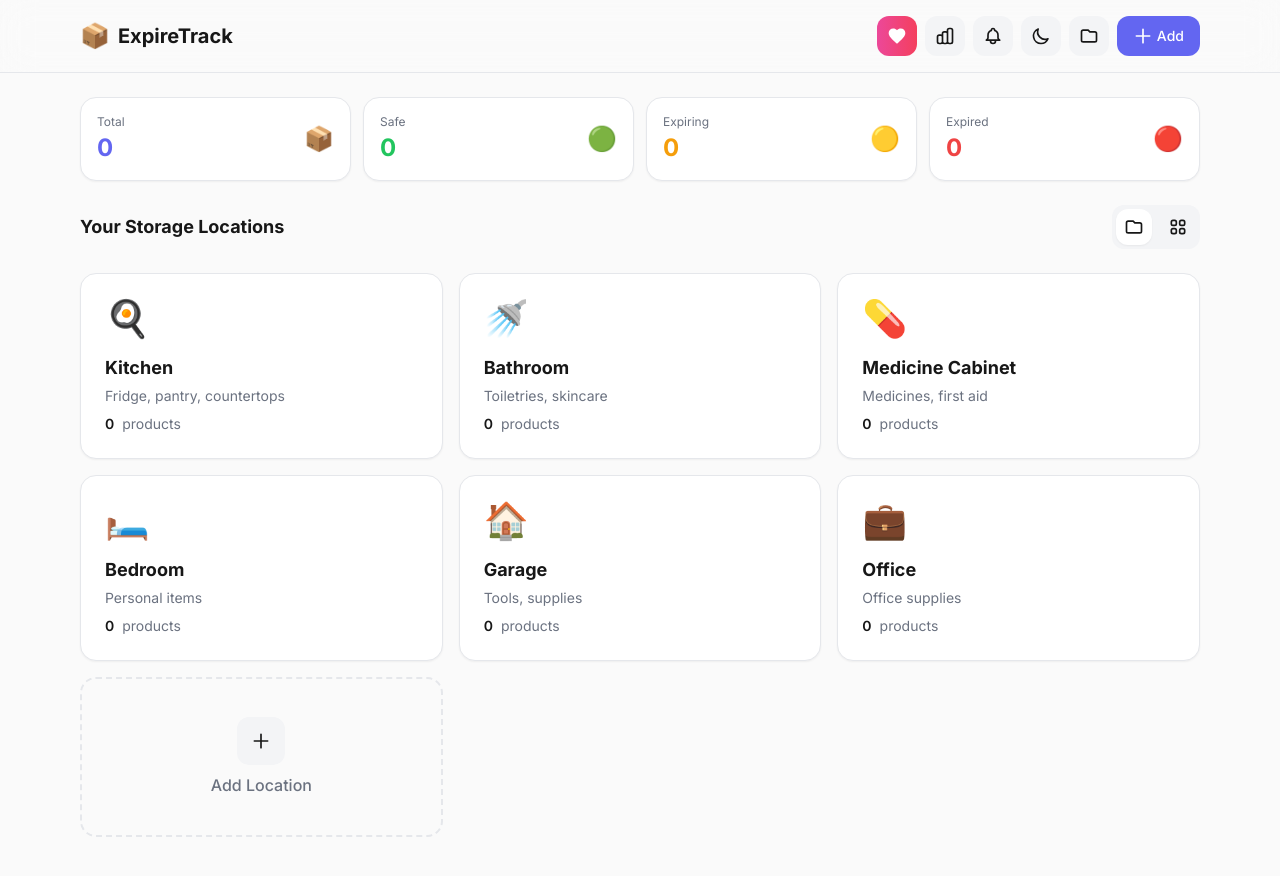
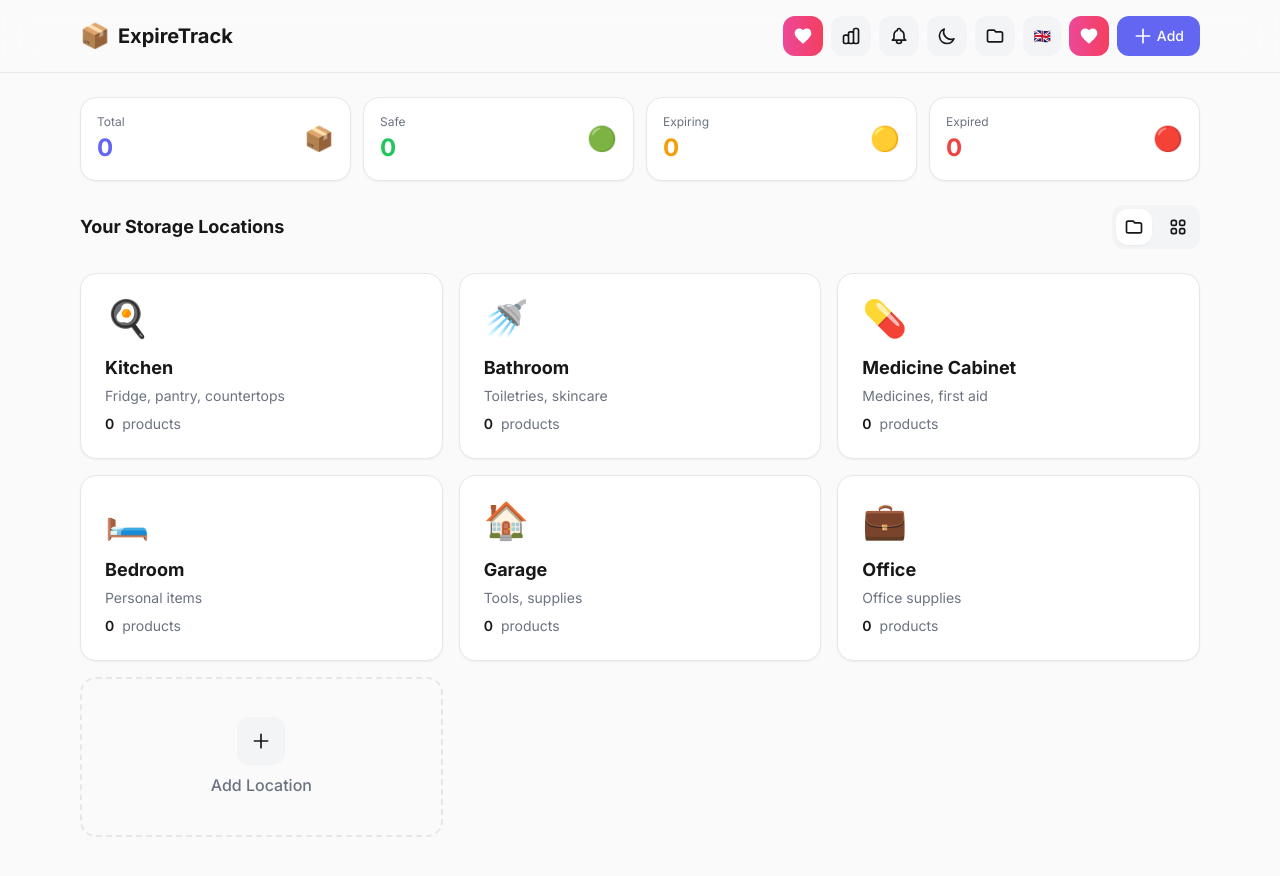
Before and after one commit to misarb/expirTracker, a Next.js app: page / in a window 1280 px wide. Shown: the top 876 px of the page. Built offline with nearby package versions, Linux system fonts and the light colour scheme.

Commit message:
Remove iOS Install Banner

```diff
--- a/src/app/page.tsx
+++ b/src/app/page.tsx
@@ -715,7 +715,7 @@ function StatsCard({ title, count, icon, color }: {
 // Main Page Component
 export default function Home() {
   const { products, categories, locations, deleteProduct, refreshStatuses } = useProductStore();
-  const { theme, toggleTheme, notifications, notifiedProducts, addNotifiedProduct } = useSettingsStore();
+  const { theme, toggleTheme, notifications, notifiedProducts, addNotifiedProduct, language, setLanguage } = useSettingsStore();
   const [isProductModalOpen, setIsProductModalOpen] = useState(false);
   const [isLocationModalOpen, setIsLocationModalOpen] = useState(false);
   const [isSettingsModalOpen, setIsSettingsModalOpen] = useState(false);
@@ -726,19 +726,9 @@ export default function Home() {
   const [searchQuery, setSearchQuery] = useState('');
   const [sortBy, setSortBy] = useState<'date' | 'name' | 'status'>('date');
   const [isMobileMenuOpen, setIsMobileMenuOpen] = useState(false);
-  const [showIOSInstall, setShowIOSInstall] = useState(false);
+
   const [mounted, setMounted] = useState(false);
 
-  // Detect iOS Safari and show install prompt
-  useEffect(() => {
-    const isIOS = /iPad|iPhone|iPod/.test(navigator.userAgent);
-    const isInStandaloneMode = ('standalone' in window.navigator) && (window.navigator as unknown as { standalone: boolean }).standalone;
-    const hasSeenPrompt = localStorage.getItem('ios-install-dismissed');
-
-    if (isIOS && !isInStandaloneMode && !hasSeenPrompt) {
-      setShowIOSInstall(true);
-    }
-  }, []);
 
   // Check for expiring products and send notifications
   const checkNotifications = useCallback(() => {
@@ -926,6 +916,31 @@ export default function Home() {
               <FolderIcon />
             </button>
 
+            {/* Language Switcher - always visible */}
+            <button
+              onClick={() => {
+                const langs: ('en' | 'fr' | 'ar')[] = ['en', 'fr', 'ar'];
+                const currentIndex = langs.indexOf(language);
+                const nextLang = langs[(currentIndex + 1) % langs.length];
+                setLanguage(nextLang);
+              }}
+              className="p-1.5 sm:p-2.5 rounded-lg sm:rounded-xl bg-[rgb(var(--secondary))] text-[rgb(var(--foreground))] hover:bg-[rgb(var(--muted))] transition-colors flex items-center justify-center"
+              title="Change language"
+            >
+              <span className="text-sm">
+                {language === 'en' ? '🇬🇧' : language === 'fr' ? '🇫🇷' : '🇸🇦'}
+              </span>
+            </button>
+
+            {/* Support - always visible */}
+            <Link
+              href="/support"
+              className="p-1.5 sm:p-2.5 rounded-lg sm:rounded-xl bg-gradient-to-r from-pink-500 to-rose-500 text-white hover:opacity-90 transition-opacity flex items-center justify-center"
+              title="Support"
+            >
+              <HeartIcon />
+            </Link>
+
             {/* Add Product - always visible, compact on mobile */}
             <button
               onClick={() => setIsProductModalOpen(true)}
@@ -995,36 +1010,7 @@ export default function Home() {
       </header>
 
       <div className="max-w-6xl mx-auto px-4 py-6">
-        {/* iOS Install Banner */}
-        {showIOSInstall && (
-          <div className="mb-6 p-4 bg-gradient-to-r from-blue-500 to-cyan-500 rounded-2xl text-white relative">
-            <button
-              onClick={() => {
-                setShowIOSInstall(false);
-                localStorage.setItem('ios-install-dismissed', 'true');
-              }}
-              className="absolute top-2 right-2 p-1 hover:bg-white/20 rounded-lg transition-colors"
-            >
-              <svg className="w-5 h-5" fill="none" stroke="currentColor" viewBox="0 0 24 24">
-                <path strokeLinecap="round" strokeLinejoin="round" strokeWidth={2} d="M6 18L18 6M6 6l12 12" />
-              </svg>
-            </button>
-            <div className="flex items-start gap-4">
-              <span className="text-3xl">📲</span>
-              <div>
-                <p className="font-bold text-lg mb-1">Install ExpireTrack</p>
-                <p className="text-sm opacity-90 mb-2">Add to your home screen for the best experience:</p>
-                <div className="flex items-center gap-2 text-sm bg-white/20 rounded-lg px-3 py-2">
-                  <span>Tap</span>
-                  <svg className="w-5 h-5" fill="currentColor" viewBox="0 0 24 24">
-                    <path d="M16 5l-1.42 1.42-1.59-1.59V16h-1.98V4.83L9.42 6.42 8 5l4-4 4 4zm4 5v11c0 1.1-.9 2-2 2H6c-1.11 0-2-.9-2-2V10c0-1.11.89-2 2-2h3v2H6v11h12V10h-3V8h3c1.1 0 2 .89 2 2z" />
-                  </svg>
-                  <span>then &quot;Add to Home Screen&quot;</span>
-                </div>
-              </div>
-            </div>
-          </div>
-        )}
+
 
         {/* Notification Banner */}
         {!notifications.enabled && products.length > 0 && (
```
